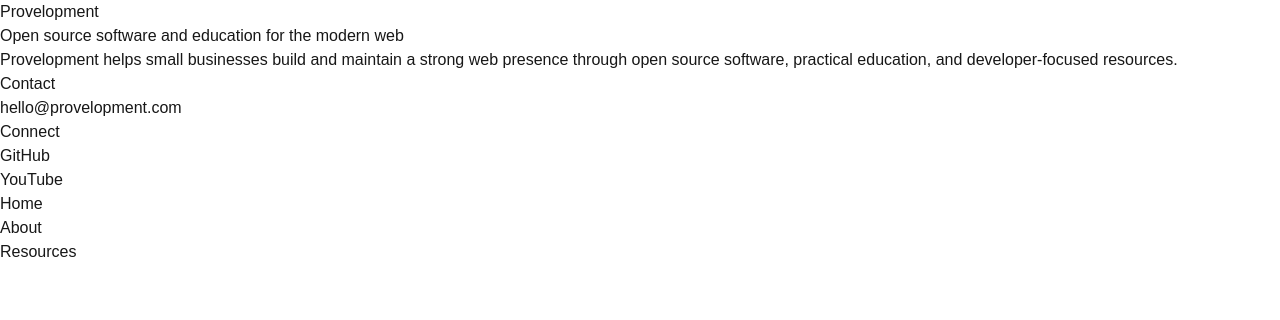
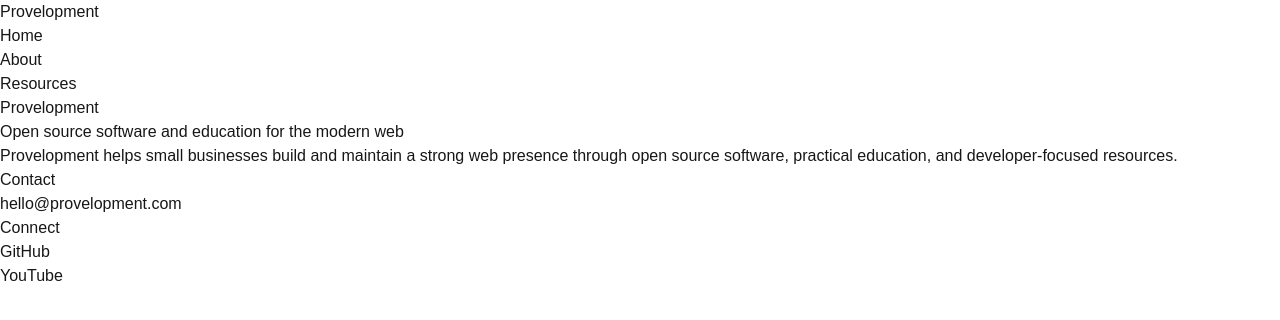
Before and after one commit to provelopment/provelopment, a Next.js app: page / in a window 1280 px wide. Shown: the top 320 px of the page. Built offline with nearby package versions, Linux system fonts and the light colour scheme.

Commit message:
feat: establish site header component

```diff
--- a/src/app/page.tsx
+++ b/src/app/page.tsx
@@ -1,7 +1,11 @@
+import { SiteHeader } from "@/components/site/site-header";
 import { siteConfig } from "@/config";
 
 export default function HomePage() {
   return (
+    <>
+      <SiteHeader />
+
       <main>
         <header>
           <p>{siteConfig.name}</p>
@@ -46,16 +50,7 @@
             ))}
           </ul>
         </section>
-
-      <nav aria-label="Primary navigation">
-        <ul>
-          {siteConfig.navigation.map((item) => (
-            <li key={item.href}>
-              <a href={item.href}>{item.label}</a>
-            </li>
-          ))}
-        </ul>
-      </nav>
       </main>
+    </>
   );
 }
--- /dev/null
+++ b/src/components/site/site-header.tsx
@@ -0,0 +1,22 @@
+import Link from "next/link";
+import { siteConfig } from "@/config";
+
+export function SiteHeader() {
+    return (
+        <header>
+            <div>
+                <Link href="/">{siteConfig.name}</Link>
+            </div>
+
+            <nav aria-label="Primary navigation">
+                <ul>
+                    {siteConfig.navigation.map((item) => (
+                        <li key={item.href}>
+                            <Link href={item.href}>{item.label}</Link>
+                        </li>
+                    ))}
+                </ul>
+            </nav>
+        </header>
+    );
+}
```
Lines whose indentation alone changed are shown as unchanged.
